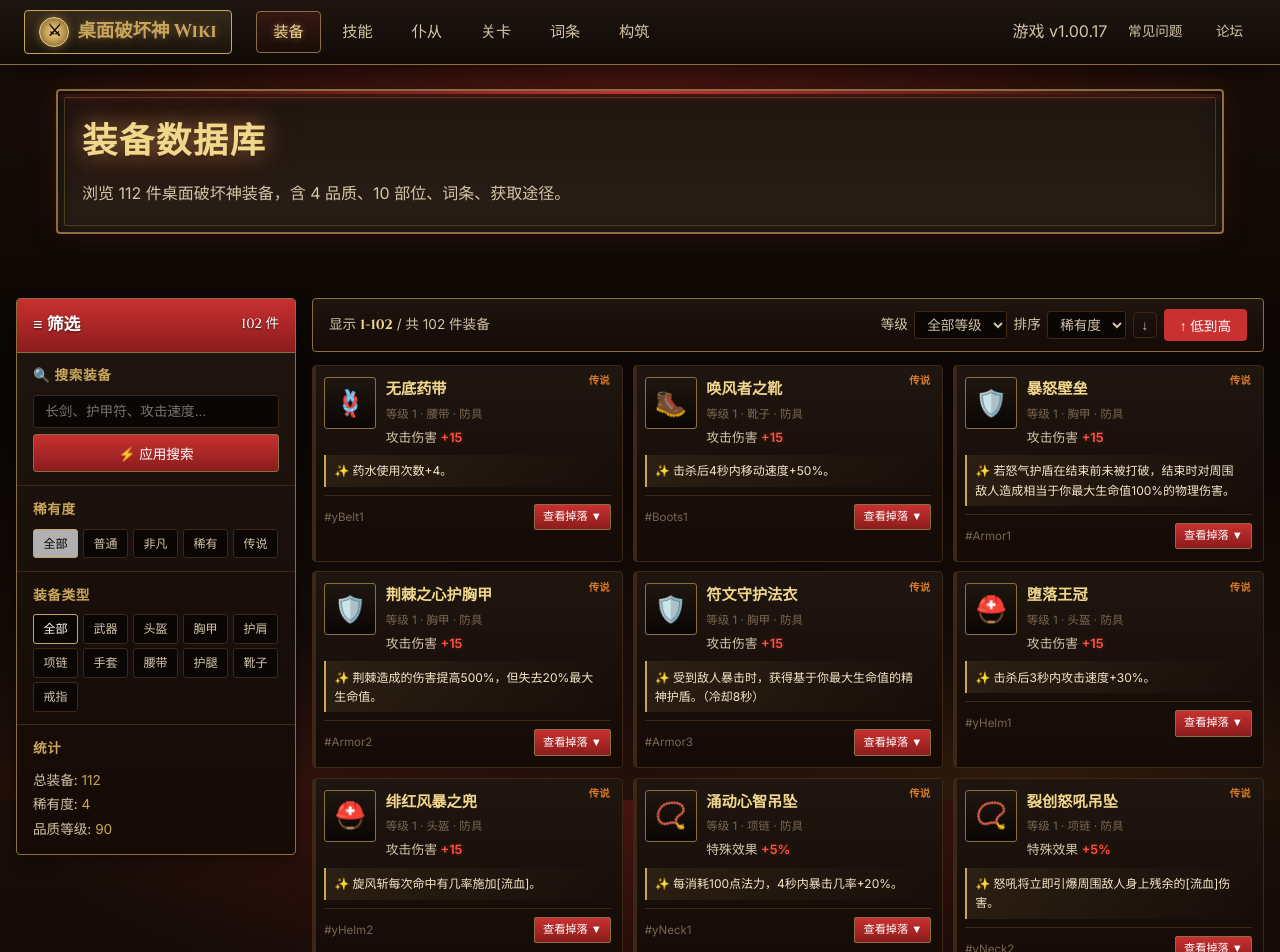
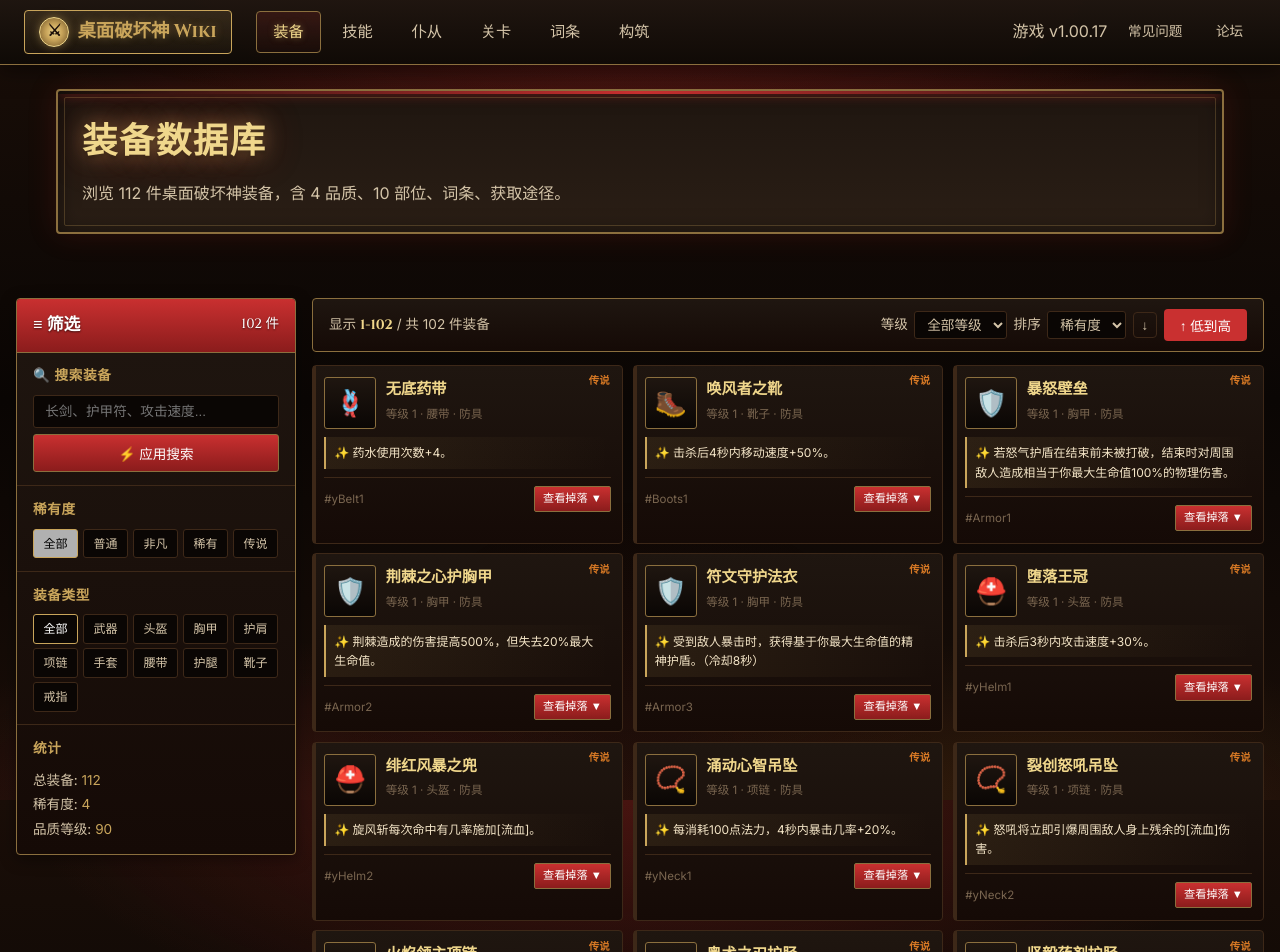
Before and after one commit to MockLeki/game-wiki, a Next.js app: page /gear in a window 1280 px wide. Shown: the top 952 px of the page. Built offline with nearby package versions, Linux system fonts and the light colour scheme.

Commit message:
chore: update gear and homepage pages

```diff
--- a/pages/gear.js
+++ b/pages/gear.js
@@ -15,9 +15,6 @@ const QUALITIES = [
 ]
 const Q_NAMES = { common: '普通', uncommon: '非凡', rare: '稀有', legendary: '传说' }
 const Q_BADGE_NAMES = { common: '普通', uncommon: '非凡', rare: '稀有', legendary: '传说' }
-
-// 模拟品质数值（实际游戏没有 - 这里给传说装备 ATK 显示）
-const QUALITY_ATK = { common: '+3', uncommon: '+5', rare: '+8', legendary: '+15' }
 
 export default function GearPage() {
   const [search, setSearch] = useState('')
@@ -125,7 +122,6 @@ export default function GearPage() {
           <div className="items-grid">
             {filtered.map(item => {
               const isJewelry = item.slot === 'necklace' || item.slot === 'ring'
-              const atk = isJewelry ? '+' + (item.quality === 'legendary' ? 8 : 3) : QUALITY_ATK[item.quality]
               return (
                 <div key={item.id} className="item-card">
                   <span className={`quality-badge q-${item.quality}`}>{Q_BADGE_NAMES[item.quality]}</span>
@@ -134,8 +130,6 @@ export default function GearPage() {
                     <div style={{flex: 1}}>
                       <div className="item-name">{item.name}</div>
                       <div className="item-meta">等级 1 · {SLOTS[item.slot]} · {item.quality === 'weapon' ? '武器' : '防具'}</div>
-                      {!isJewelry && <div className="item-stat">攻击伤害 <span className="highlight">{atk}</span></div>}
-                      {isJewelry && <div className="item-stat">特殊效果 <span className="highlight">+{item.quality === 'legendary' ? 5 : 2}%</span></div>}
                     </div>
                   </div>
                   {item.desc && <div className="item-effect">✨ {item.desc}</div>}
--- a/pages/index.js
+++ b/pages/index.js
@@ -51,7 +51,7 @@ export default function Home() {
 
         <div className="hero-card" style={{padding: '2rem'}}>
           <h2 style={{color: 'var(--gold-light)', fontSize: '1.5rem', marginBottom: '1.5rem', textAlign: 'center', textShadow: '0 0 12px rgba(201,165,91,0.4)'}}>
-            塔斯克巴 · 英雄数据库
+            数据库入口
           </h2>
           <div className="hero-stats-grid">
             {sections.map(s => (
```
